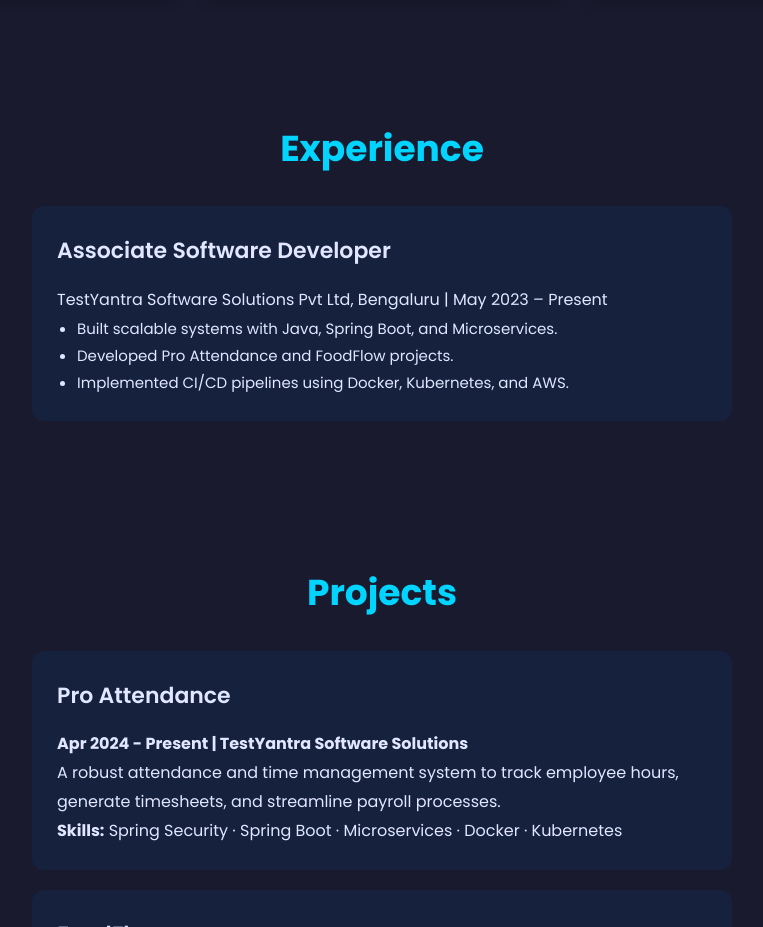
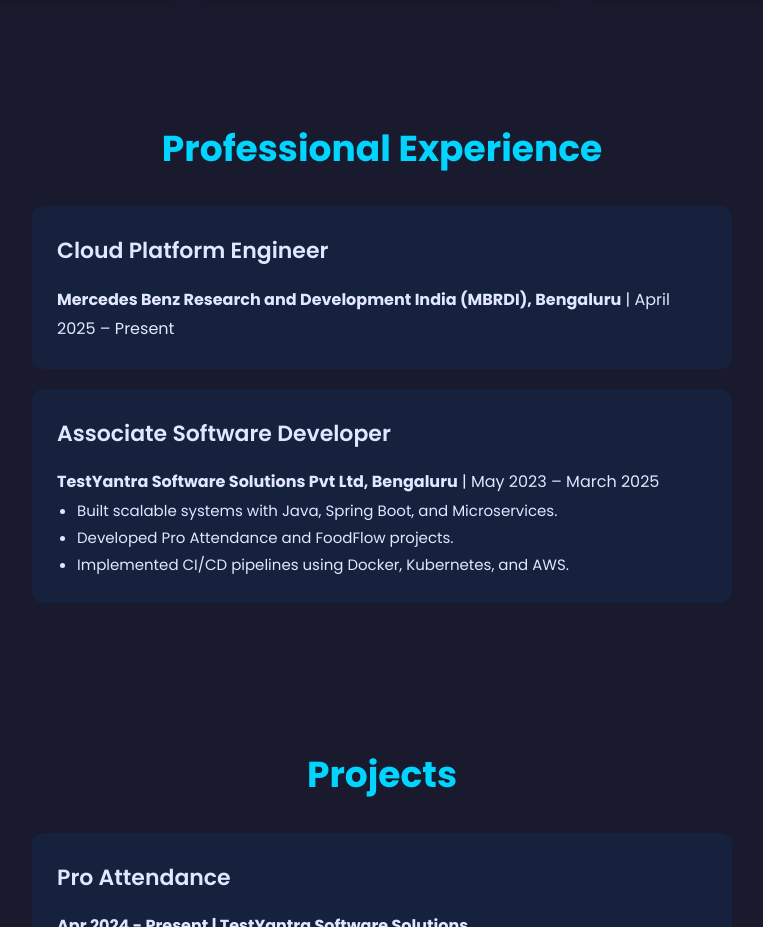
Before and after one commit to PavansaiPodichervu/my_portfolio, a plain HTML site: page index.html in a window 1280 px wide. Shown: the part 1663-2590 px from the top of the page, without its empty margins (258-1021 px from the left). Drawn offline with Linux system fonts and the light colour scheme.

Commit message:
Update index.html
added new exp

```diff
--- a/index.html
+++ b/index.html
@@ -134,15 +134,36 @@
   </section>
 
   <section id="experience" class="section">
-    <h2>Experience</h2>
+    <h2>Professional Experience</h2>
+    <div class="timeline">
+      <div class="timeline-item">
+        <div class="timeline-marker"></div>
+        <div class="exp-card">
+          <h3>Cloud Platform Engineer</h3>
+          <p><strong>Mercedes Benz Research and Development India (MBRDI), Bengaluru</strong> | April 2025 – Present</p>
+          <ul>
+            <!-- <li>Designed and deployed cloud-native applications using Java, Spring Boot, and AWS services like ECS and
+              Lambda.</li>
+            <li>Orchestrated containerized workloads with Kubernetes, optimizing scalability and resilience for
+              automotive platforms.</li>
+            <li>Enhanced CI/CD pipelines with Jenkins and GitHub Actions, reducing deployment times by 30%.</li>
+            <li>Collaborated with cross-functional teams to integrate microservices with GraphQL APIs for real-time data
+              processing.</li> -->
+          </ul>
+        </div>
+      </div>
+      <div class="timeline-item">
+        <div class="timeline-marker"></div>
         <div class="exp-card">
           <h3>Associate Software Developer</h3>
-      <p>TestYantra Software Solutions Pvt Ltd, Bengaluru | May 2023 – Present</p>
+          <p><strong>TestYantra Software Solutions Pvt Ltd, Bengaluru</strong> | May 2023 – March 2025</p>
           <ul>
             <li>Built scalable systems with Java, Spring Boot, and Microservices.</li>
             <li>Developed Pro Attendance and FoodFlow projects.</li>
             <li>Implemented CI/CD pipelines using Docker, Kubernetes, and AWS.</li>
           </ul>
+        </div>
+      </div>
     </div>
   </section>
 
@@ -198,7 +219,7 @@
     <h2>Learning Resources</h2>
     <p>Explore my curated notes on various technologies to boost your learning.</p>
     <div class="resources-grid">
-      <a href="https://docs.google.com/document/d/1o5M8b7cxWaPTR6Cx4yBCzvyr7YpiVBLKnoCtZD9hGXw/edit?usp=sharing"
+      <a href="https://docs.google.com/document/d/1o5M8b7cxWaPTR6Cx4yBCzvyr7YpiVBLKnoCtZD9hGXw/preview"
         class="resource-card">
         <h3>Spring Boot Notes</h3>
         <p>Comprehensive guide to Spring framework.</p>
```
Lines whose indentation alone changed are shown as unchanged.
